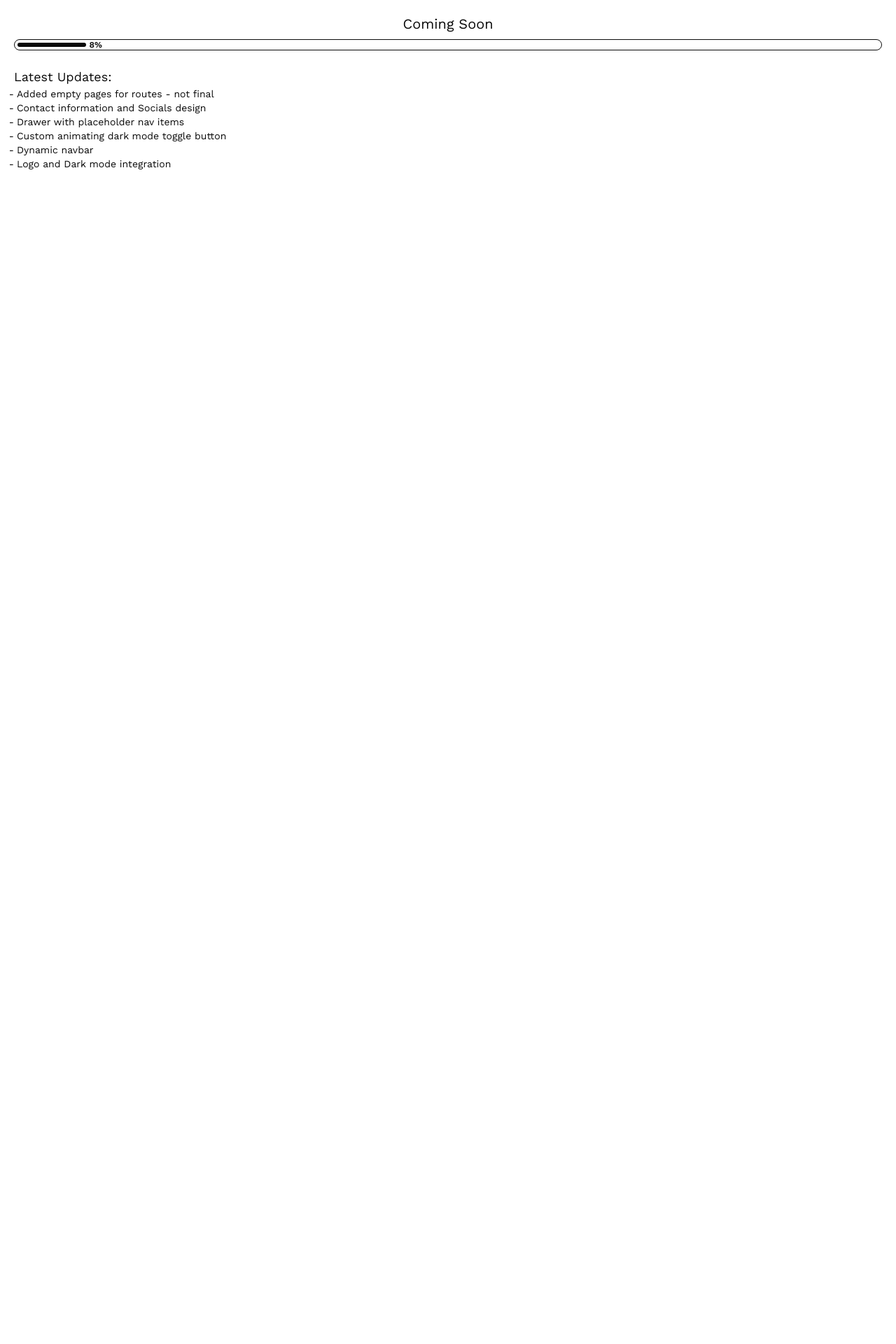
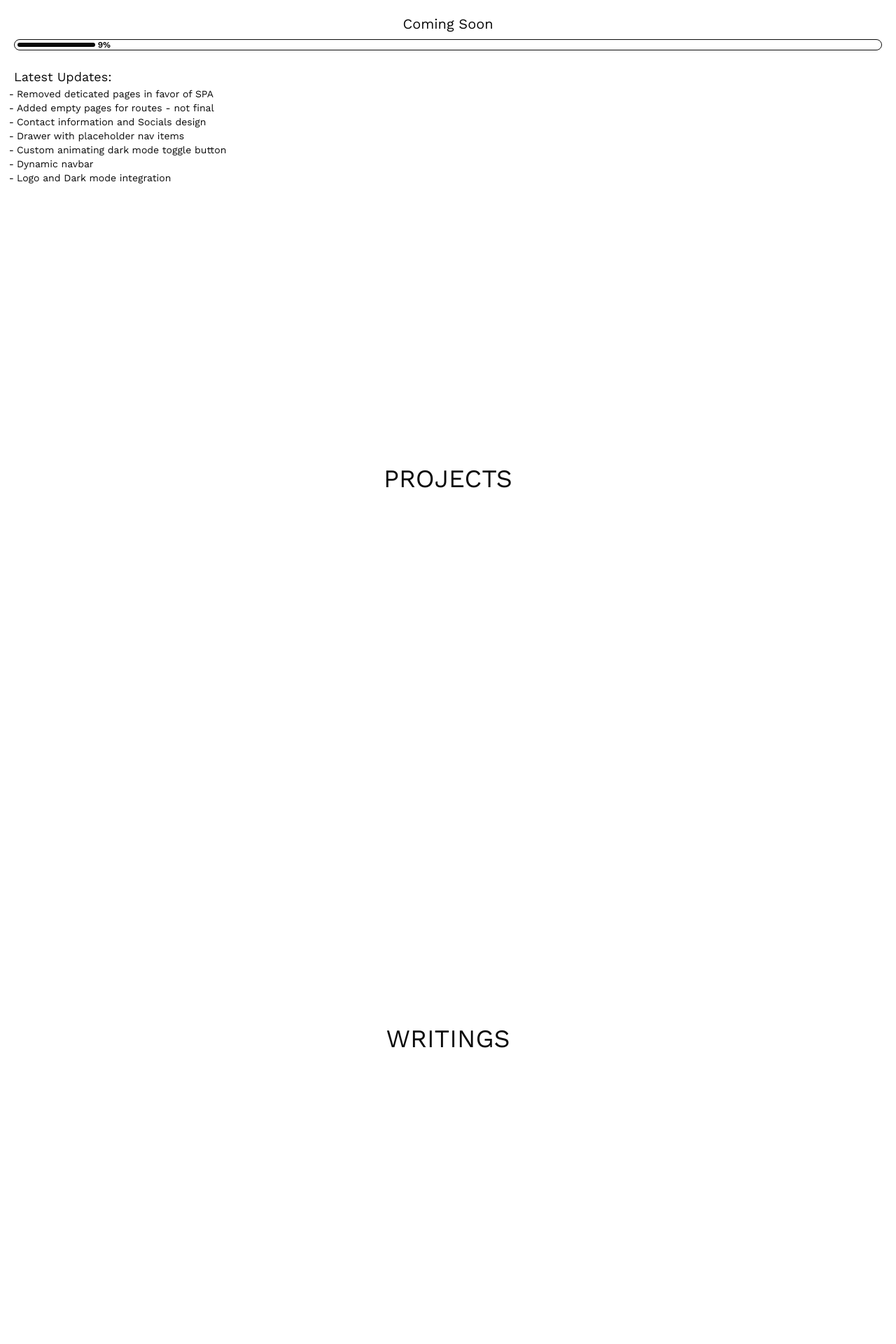
Before and after one commit to rasulali/alee, a Next.js app: page / in a window 1280 px wide. Shown: the part 240-2160 px from the top of the page at 70% size. Before the commit the page ends 1840 px from the top, so only its background shows below. Built offline with nearby package versions, Linux system fonts and the light colour scheme; a web font is replaced by a local one.

Commit message:
spa setup, small changes

```diff
--- a/src/app/about/page.tsx
+++ /dev/null
@@ -1,7 +0,0 @@
-'use client'
-const About = () => {
-  return <main>
-    <h1 className="text-[8vw] text-primary/50 text-center uppercase">Work in Progress</h1>
-  </main>
-}
-export default About
--- a/src/app/page.tsx
+++ b/src/app/page.tsx
@@ -4,8 +4,9 @@ import { useEffect } from 'react';
 import { useDevicePreferences } from '@/hooks/useDevicePreferences';
 
 export default function Home() {
-  const progress = 8;
+  const progress = 9;
   const updates = [
+    'Removed deticated pages in favor of SPA',
     'Added empty pages for routes - not final',
     'Contact information and Socials design',
     'Drawer with placeholder nav items',
@@ -28,7 +29,7 @@ export default function Home() {
 
   return (
     <main className='relative'>
-      <section className="h-[200vh]">
+      <section id="home" className='mt-[30dvh]'>
         <div className="p-5 flex flex-col gap-y-2 font">
           <p className="text-current text-xl text-center">Coming Soon</p>
           <div className="flex w-full h-4 border rounded-full p-1">
@@ -58,6 +59,15 @@ export default function Home() {
           </div>
         </div>
       </section>
+      <section id='projects' className='w-full h-screen flex justify-center items-center'>
+        <h1 className='block uppercase text-center text-4xl'>projects</h1>
+      </section>
+      <section id='writings' className='w-full h-screen flex justify-center items-center'>
+        <h1 className='block uppercase text-center text-4xl'>writings</h1>
+      </section>
+      <section id='about' className='w-full h-screen flex justify-center items-center'>
+        <h1 className='block uppercase text-center text-4xl'>about</h1>
+      </section>
     </main>
   );
 }
--- a/src/app/projects/page.tsx
+++ /dev/null
@@ -1,7 +0,0 @@
-'use client'
-const Projects = () => {
-  return <main>
-    <h1 className="text-[8vw] text-primary/50 text-center uppercase">Work in Progress</h1>
-  </main>
-}
-export default Projects
--- a/src/app/writings/page.tsx
+++ /dev/null
@@ -1,7 +0,0 @@
-'use client'
-const Writings = () => {
-  return <main>
-    <h1 className="text-[8vw] text-primary/50 text-center uppercase">Work in Progress</h1>
-  </main>
-}
-export default Writings
--- a/src/components/nav.tsx
+++ b/src/components/nav.tsx
@@ -14,7 +14,6 @@ import { cn } from "@/lib/utils";
 import { useTheme } from "next-themes";
 import { useEffect, useMemo, useRef, useState, useCallback } from "react";
 import { useDevicePreferences } from "@/hooks/useDevicePreferences";
-import { usePathname } from "next/navigation";
 import { throttle } from "lodash";
 
 interface NavItem {
@@ -30,10 +29,10 @@ const DRAWER_DELAY = 0.2;
 const ITEM_DELAY = 0.05;
 
 const navItems: NavItem[] = [
-  { name: "Home", href: "/" },
-  { name: "Projects", href: "/projects" },
-  { name: "Writings", href: "/writings" },
-  { name: "About", href: "/about" },
+  { name: "Home", href: "#home" },
+  { name: "Projects", href: "#projects" },
+  { name: "Writings", href: "#writings" },
+  { name: "About", href: "#about" },
 ];
 
 const Nav = () => {
@@ -44,16 +43,14 @@ const Nav = () => {
   const [scrollDir, setScrollDir] = useState<ScrollDirection>("up");
   const [nearTop, setNearTop] = useState(true);
   const [showDrawer, setDrawerState] = useState(false);
+  const [activeSection, setActiveSection] = useState<string>(navItems[0].href);
 
   const viewport = useRef({ h: 0, w: 0 });
-
-  const pathname = usePathname()
 
   const shouldAnimate = useMemo(() =>
     !(prefersReducedMotion || lowEndDevice),
     [prefersReducedMotion, lowEndDevice]
   );
-  // const shouldAnimate = false
 
   const navVisible = useMemo(() =>
     showDrawer || nearTop || scrollDir === "up",
@@ -72,6 +69,42 @@ const Nav = () => {
 
     window.addEventListener('resize', updateViewport);
     return () => window.removeEventListener('resize', updateViewport);
+  }, []);
+
+  useEffect(() => {
+    const observerOptions: IntersectionObserverInit = {
+      root: null,
+      rootMargin: "-20% 0px -20% 0px",
+      threshold: 0.5,
+    };
+
+    const observerCallback: IntersectionObserverCallback = (entries) => {
+      entries.forEach((entry) => {
+        if (entry.isIntersecting) {
+          const id = `#${entry.target.id}`;
+          setActiveSection(id);
+        }
+      });
+    };
+
+    const observer = new IntersectionObserver(observerCallback, observerOptions);
+
+    navItems.forEach((item) => {
+      const section = document.querySelector(item.href);
+      if (section) observer.observe(section);
+    });
+
+    return () => observer.disconnect();
+  }, []);
+
+  const handleNavClick = useCallback((href: string, event: React.MouseEvent<HTMLAnchorElement>) => {
+    event.preventDefault();
+    setDrawerState(false);
+    const targetElement = document.querySelector(href);
+    if (targetElement) {
+      targetElement.scrollIntoView({ behavior: "smooth" });
+      setActiveSection(href);
+    }
   }, []);
 
   const springs = useMemo(() => {
@@ -245,12 +278,12 @@ const Nav = () => {
                       href={item.href}
                       aria-label={`Navigate to ${item.name}`}
                       className="flex items-center gap-x-2 w-fit pr-6"
-                    onClick={() => setDrawerState(false)}
+                      onClick={e => handleNavClick(item.href, e)}
                     >
                       <h1
                         className={cn(
-                        item.href !== pathname && "text-primary/50",
-                        "uppercase font-semibold leading-none text-4xl relative"
+                          item.href !== activeSection && "text-primary/50",
+                          "uppercase font-semibold leading-none relative text-4xl"
                         )}
                       >
                         {item.name}
@@ -267,7 +300,7 @@ const Nav = () => {
                       animate={showDrawer ? "visible" : "hidden"}
                       variants={textVariants}
                       custom={2}
-                    className="uppercase text-sm font-medium text-primary/50 block leading-none"
+                      className="uppercase cursor-default text-sm font-medium text-primary/50 block leading-none"
                     >
                       Have an idea?
                     </motion.h1>
@@ -291,7 +324,7 @@ const Nav = () => {
                         animate={showDrawer ? "visible" : "hidden"}
                         variants={textVariants}
                         custom={4}
-                      className="uppercase text-sm font-medium text-primary/50 block leading-none"
+                        className="uppercase cursor-default text-sm font-medium text-primary/50 block leading-none"
                       >Socials</motion.h1>
                     </div>
                     <div className="overflow-hidden w-full flex gap-x-4 py-0.5">
@@ -337,7 +370,7 @@ const Nav = () => {
                         </motion.div>
                       </Link>
                       <Link
-                      href="https://www.linkedin.com/"
+                        href="https://www.linkedin.com/in/rasul-alee"
                         aria-label="Linkedin account of developer"
                         target="_blank"
                         rel="noopener noreferrer me"
@@ -380,18 +413,8 @@ const Nav = () => {
                     </div>
                   </div>
                 </div>
-              <div className="flex flex-col w-full p-6 leading-none">
-                <div className="overflow-hidden">
-                  <motion.h1
-                    initial="hidden"
-                    animate={showDrawer ? "visible" : "hidden"}
-                    custom={6}
-                    variants={textVariants}
-                    className="uppercase font-light">
-                    created
-                  </motion.h1>
-                </div>
-                <div className="flex flex-col">
+                <div className="flex flex-col leading-none p-6 cursor-default
+                  w-full text-primary/50 uppercase text-sm font-medium">
                   <div className="overflow-hidden">
                     <motion.h1
                       initial="hidden"
@@ -417,12 +440,9 @@ const Nav = () => {
                 </div>
               </div>
             </div>
-          </div>
           }
         </AnimatePresence>
       </motion.div >
-
-      <div className="h-[30dvh] pointer-events-none" aria-hidden="true" />
 
       <motion.header
         className="fixed top-0 left-0 px-6 py-4 w-full z-50"
@@ -447,7 +467,7 @@ const Nav = () => {
           <div className="w-full h-full flex flex-col gap-y-2 justify-between col-span-2">
             <motion.button
               onClick={toggleTheme}
-              className="w-full h-fit z-10"
+              className="w-full h-fit z-10 cursor-pointer"
               aria-label={`Switch to ${theme === 'dark' ? 'light' : 'dark'} mode`}
               aria-pressed={theme === 'dark'}
             >
@@ -489,7 +509,7 @@ const Nav = () => {
 
             <motion.button
               onClick={toggleDrawer}
-              className="w-fit h-fit self-end"
+              className="w-fit h-fit self-end cursor-pointer"
               aria-label="Toggle navigation menu"
               aria-expanded={showDrawer}
             >
```
Also changed, not shown: package.json (+14 -14 lines), 1 other file (tests, documents, lock files or other folders). Lines whose indentation alone changed are shown as unchanged.
